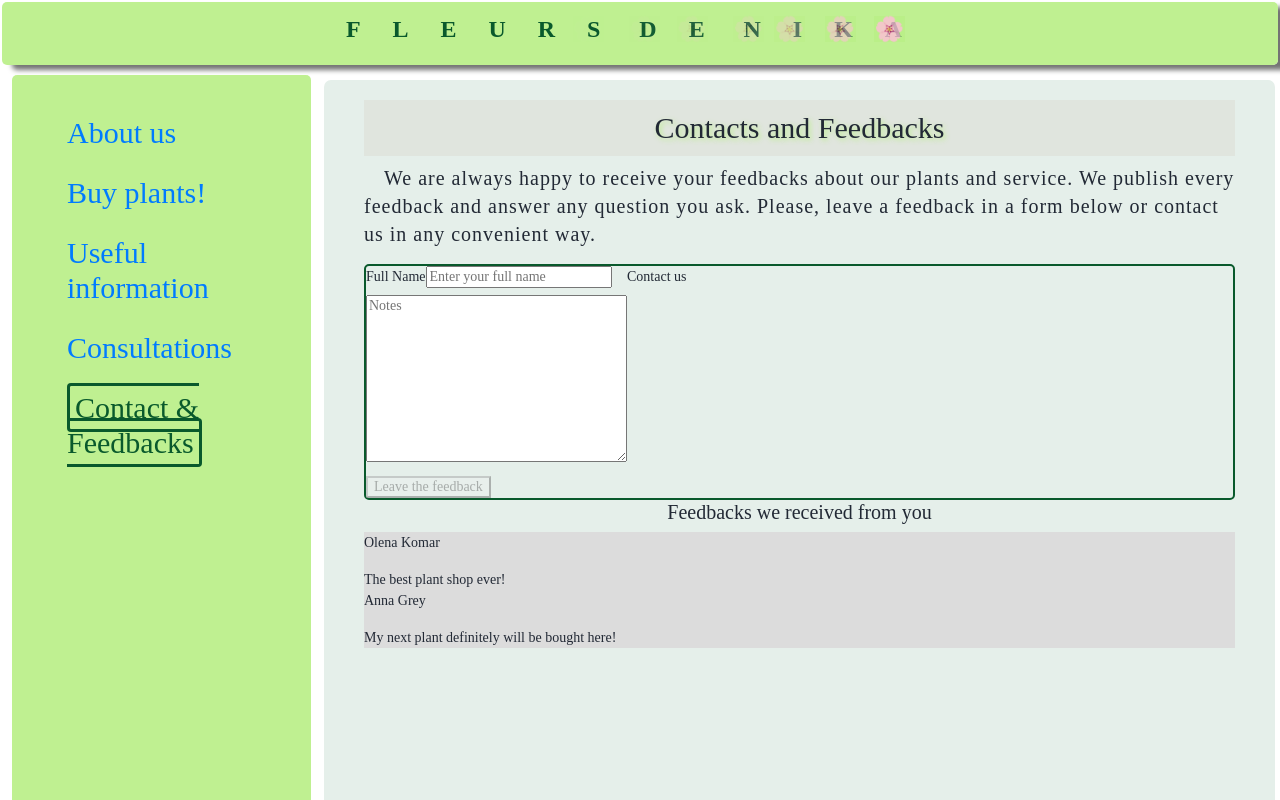
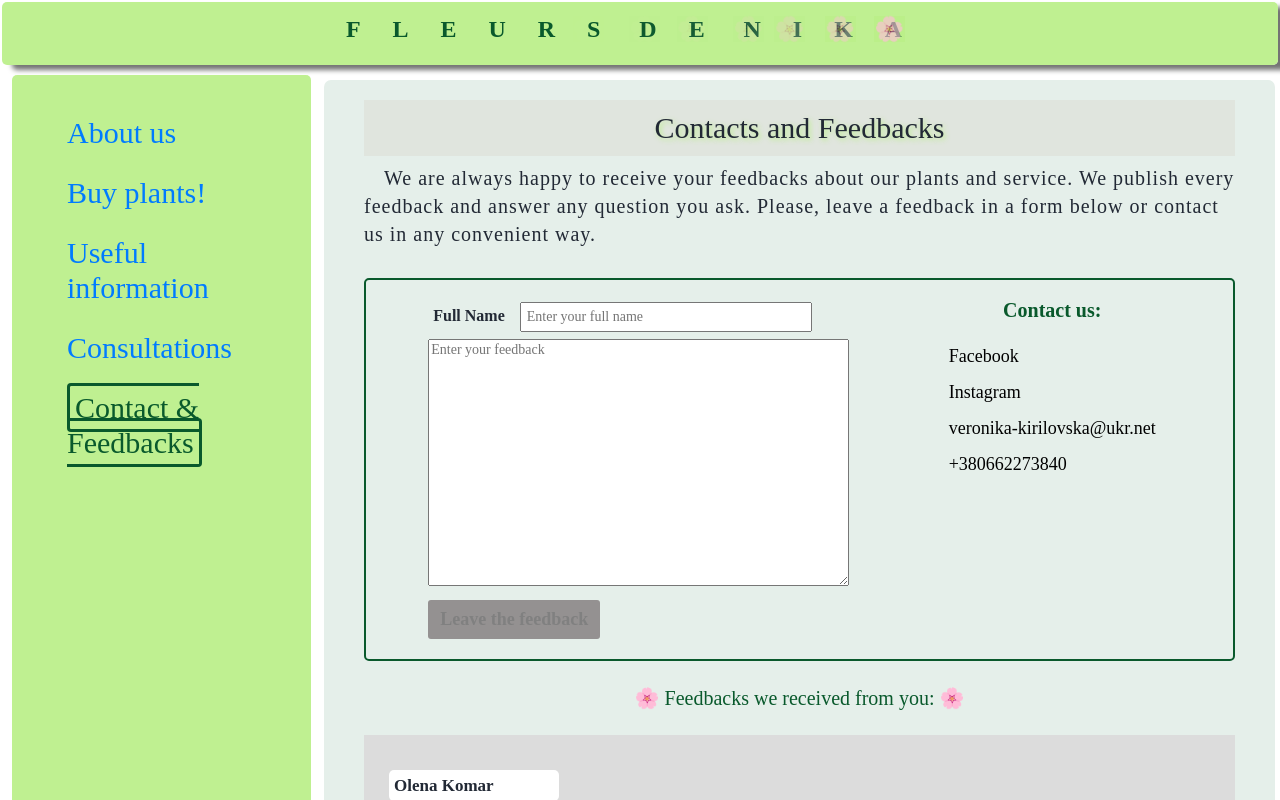
Before and after one commit to Veronika-Kyr/shop-app, a React (Vite) app: page /contact in a window 1280 px wide. Shown: the top 800 px of the page. Built offline with nearby package versions, Linux system fonts and the light colour scheme; data requests are answered from the project's data file.

Commit message:
Add styles to Feedback page, rewright readme

```diff
--- a/src/assets/styles/contact.css
+++ b/src/assets/styles/contact.css
@@ -8,15 +8,96 @@
 .contactFormBlock {
     display: flex;
     flex-direction: row;
+    justify-content: space-around;
+    margin-top: 30px;
+    padding: 20px;
     border: 2px solid rgb(9, 89, 44);
     border-radius: 5px;
 }
 
+.labelFullname {
+    padding: 5px;
+    margin-right: 10px;
+    font-size: 16px;
+    font-weight: 800;
+}
+
+.inputFullname {
+    padding: 5px;
+    width: 292px;
+}
+
+.btnFeedback {
+    padding: 9px 12px;
+    border: none;
+    border-radius: 3px;
+    background: rgba(184, 239, 133, 0.893);
+    color: rgb(9, 89, 44);
+    font-size: 18px;
+    font-weight: 700;
+    cursor: grab;
+}
+
+.btnFeedback:disabled {
+    background: rgb(148, 145, 145);
+    color: gray;
+    cursor: default;
+}
+
+.headContactLinks {
+    margin-bottom: 25px;
+    text-align: center;
+    font-size: 20px;
+    font-weight: 800;
+    color: rgb(9, 89, 44);
+
+}
+
+.contactLinks {
+    margin: 15px;
+    display: block;
+    color: black;
+    font-size: 18px;
+}
+
 .contactFeedback {
+    padding: 10px;
     background: gainsboro;
+    max-height: 150px;
+    overflow-y: auto;
 }
 
 .contactFeedbackHeader {
+    margin: 25px;
     text-align: center;
     font-size: 20px;
+    color: rgb(9, 89, 44);
 }
+
+.feedbackCard {
+    margin-top: 10px;
+    width: 800px;
+
+    padding: 15px;
+
+    border-radius: 5px;
+}
+
+.userFullName {
+    margin: 0;
+    padding: 5px;
+    width: 170px;
+    border-radius: 5px;
+    background: white;
+    font-size: 17px;
+    font-weight: 800;
+}
+
+.textFeedback {
+    padding: 8px;
+    margin: 0;
+    min-height: 90px;
+    border-radius: 5px;
+    background: white;
+    font-size: 15px;
+}
--- a/src/components/Contact.jsx
+++ b/src/components/Contact.jsx
@@ -51,16 +51,29 @@ export default function Contact() {
             <p className='contactText'>We are always happy to receive your feedbacks about our plants and service. We publish every feedback and answer any question you ask. Please, leave a feedback in a form below or contact us in any convenient way. </p>
             <div className='contactFormBlock'>
                 <form onChange={() => { setdisabledBtn(false) }}>
-                    <div className="form-items"> <label htmlFor="fullName"> Full Name </label>
-                        <input id="fullName" type="text" onChange={handleFullName} placeholder='Enter your full name' />
+                    <div className="form-items"> <label className='labelFullname' htmlFor="fullName"> Full Name </label>
+                        <input className='inputFullname' id="fullName" type="text" onChange={handleFullName} placeholder='Enter your full name' />
                     </div>
-                    <div>  <label> <textarea placeholder="Notes" maxLength={200} name="text1" cols="30" rows="10" onChange={handleFeedback}></textarea> </label></div>
-                    <button className="btnS" type="submit" disabled={disabledBtn} onClick={(e) => { e.preventDefault(); setclickedSubBTN(true); }}>Leave the feedback</button>
+                    <div>  <label> <textarea placeholder="Enter your feedback" maxLength={200} name="text1" cols="50" rows="15" onChange={handleFeedback}></textarea> </label></div>
+                    <button className="btnFeedback" type="submit" disabled={disabledBtn} onClick={(e) => { e.preventDefault(); setclickedSubBTN(true); }}>Leave the feedback</button>
                 </form>
                 <div>
-                    <p>Contact us</p>
+                    <p className='headContactLinks'>Contact us:</p>
+                    <div className='contactContent'>
+                        <a rel="noreferrer" className="contactLinks" href="https://www.facebook.com/veronika.kirilovska/"
+                            title="Veronika Kyrylovska on Facebook" target="_blank">Facebook</a>
+                        <a rel="noreferrer"
+                            className="contactLinks" href="https://www.instagram.com/nikakirsimf/"
+                            title="Veronika Kyrylovska on Instagram" target="_blank">
+                            Instagram</a>
+                        <a className="contactLinks" href="mailto:veronika-kirilovska@ukr.net"
+                            title="Send me email">veronika-kirilovska@ukr.net</a>
+                        <a className="contactLinks" href="tel:+380662273840"
+                            title="Call me">+380662273840</a>
+
+                    </div>
                 </div>
-            </div><h3 className='contactFeedbackHeader'> Feedbacks we received from you</h3>
+            </div><h3 className='contactFeedbackHeader'>🌸 Feedbacks we received from you: 🌸</h3>
             <div className='contactFeedback'>
 
                 {feedbacks && feedbacks.map((feedback, index) => {
@@ -68,7 +81,7 @@ export default function Contact() {
                         <div key={index} className='feedbackCard'>
 
                             <p className='userFullName'>{feedback.fullName}</p>
-                            <div> {feedback.feedback}</div>
+                            <div className='textFeedback'> {feedback.feedback}</div>
                         </div>
                     )
                 })
```
Also changed, not shown: 1 other file (tests, documents, lock files or other folders).
